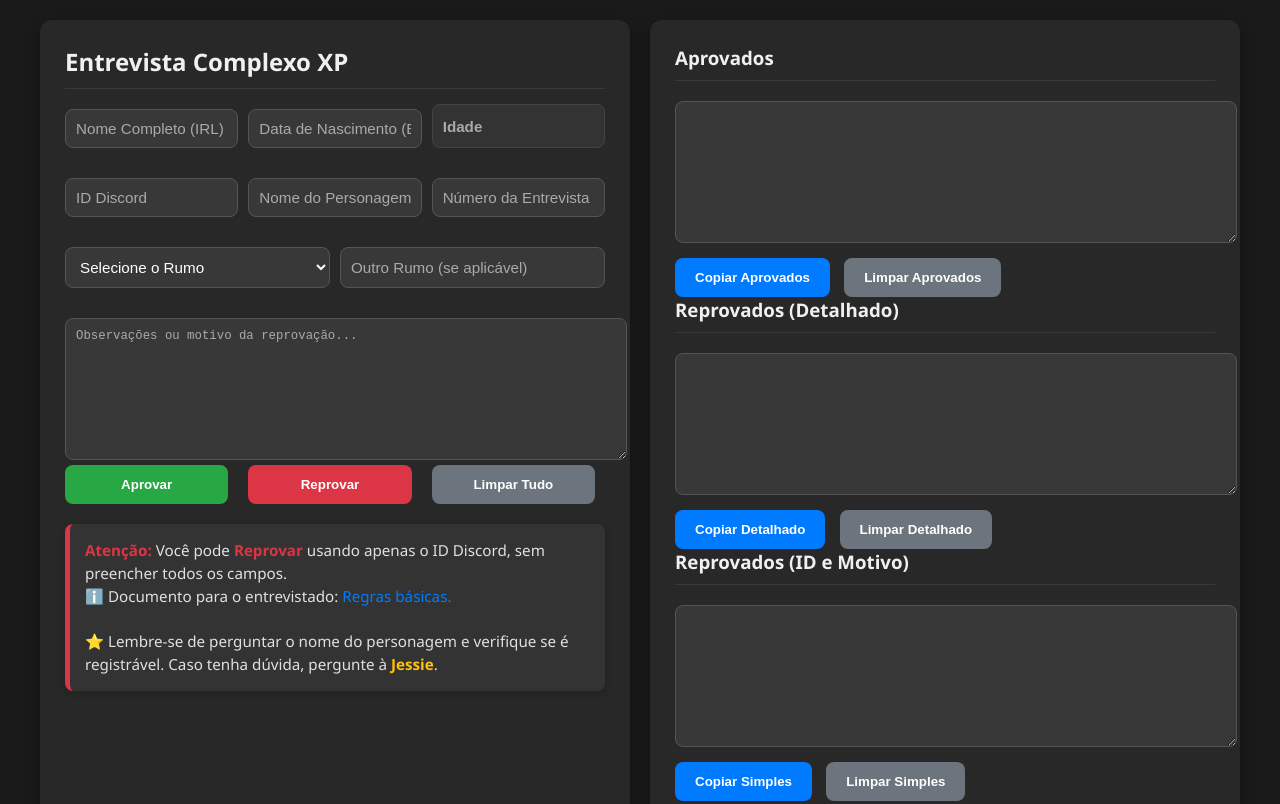
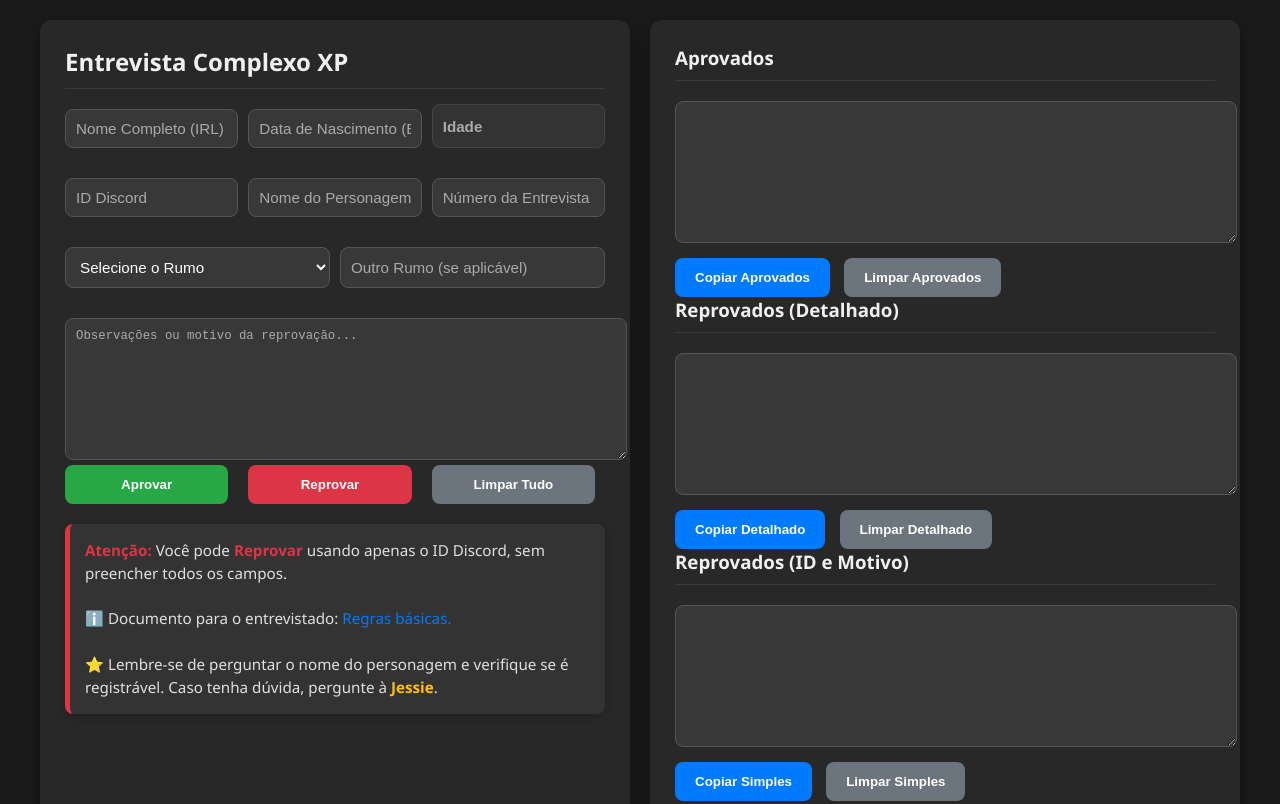
Before and after one commit to JackyMayers/relentrecpx, a plain HTML site: page index.html in a window 1280 px wide. Shown: the top 804 px of the page. Drawn offline with Linux system fonts and the light colour scheme.

Commit message:
Update index.html

```diff
--- a/index.html
+++ b/index.html
@@ -240,7 +240,7 @@
       </div>
 
      <div class="reprove-tip">
-    <strong>Atenção:</strong> Você pode <strong>Reprovar</strong> usando apenas o ID Discord, sem preencher todos os campos.<br>
+    <strong>Atenção:</strong> Você pode <strong>Reprovar</strong> usando apenas o ID Discord, sem preencher todos os campos.<br><br>
     <span style="color:#e0e0e0;">ℹ️</span> Documento para o entrevistado: <a href="https://docs.google.com/document/d/1FRO7mZaNyVMSYKPTDAvXHE1kXz14GlOz5VGh7FhR-Kg/edit?pli=1&tab=t.0" target="_blank">Regras básicas.</a> <br><br>
     <span style="color:#ffc107;font-weight:bold;">⭐</span> Lembre-se de perguntar o nome do personagem e verifique se é registrável. Caso tenha dúvida, pergunte à <span style="color:#ffc107;font-weight:bold;">Jessie</span>.
 </div>
```
